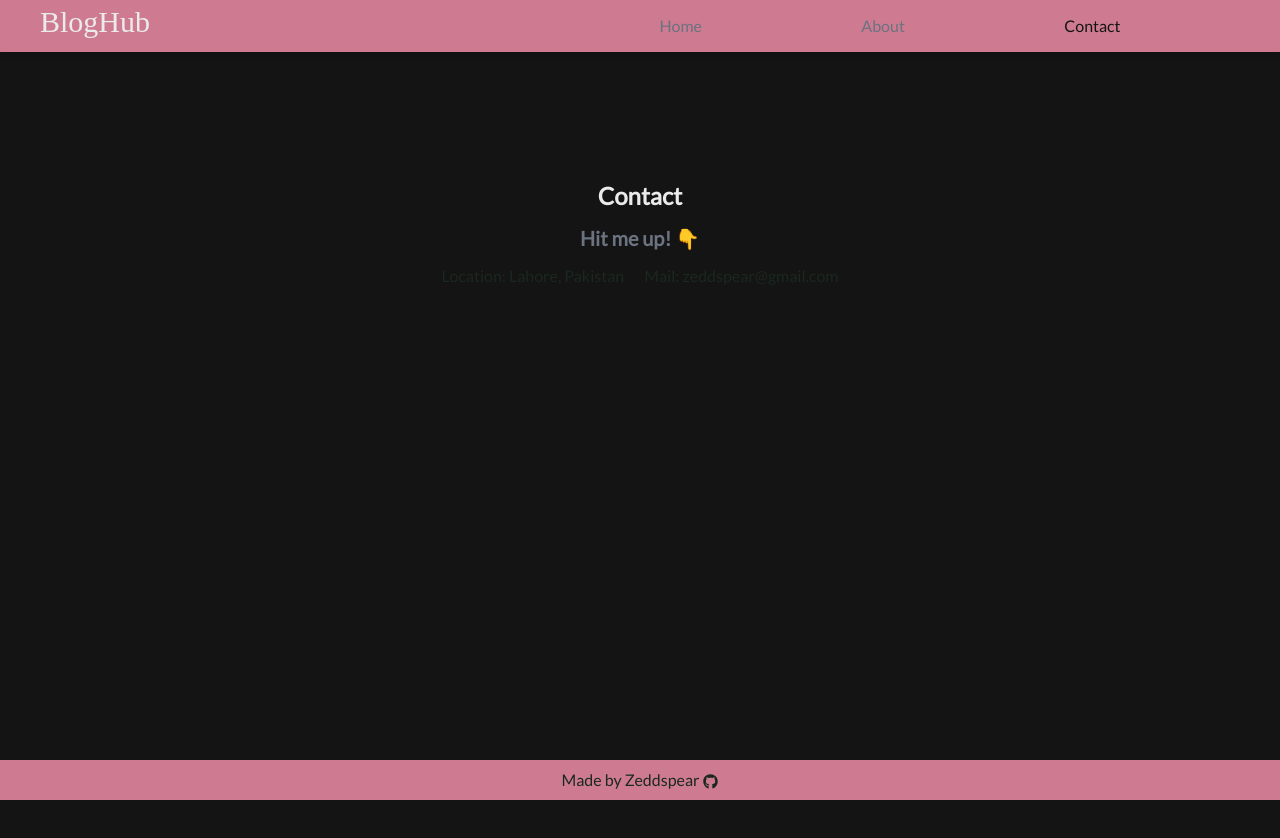
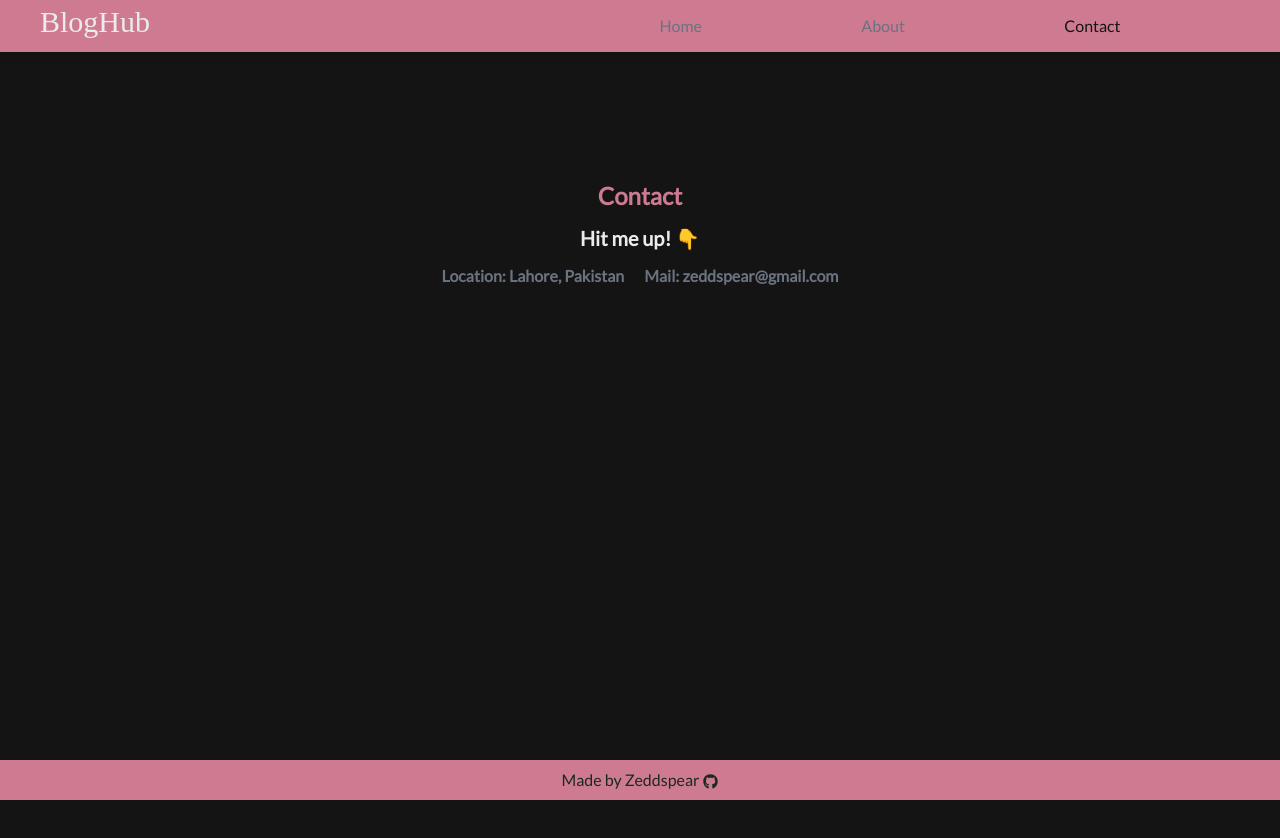
Before and after one commit to zeddspear/Blog-Website, a React (Vite) app in the folder client/: page /contact in a window 1280 px wide. Shown: the top 838 px of the page. Built offline with nearby package versions, Linux system fonts and the light colour scheme; no server answers; a web font is replaced by a local one.

Commit message:
Changed upload picture url

```diff
--- a/client/src/components/Contact/Contact.jsx
+++ b/client/src/components/Contact/Contact.jsx
@@ -1,9 +1,9 @@
 function Contact() {
   return (
     <div className="h-screen bg-surface flex flex-col  pt-32 items-center">
-      <p className="text-2xl font-bold text-tertiaryMain">Contact</p>
-      <p className="text-xl my-3 text-gray-500 font-bold">Hit me up! 👇</p>
-      <ul className="flex justify-center items-center gap-5  text-secondaryMain">
+      <p className="text-2xl font-bold text-primaryMain">Contact</p>
+      <p className="text-xl my-3 text-tertiaryMain font-bold">Hit me up! 👇</p>
+      <ul className="flex justify-center items-center gap-5 font-bold text-gray-500">
         <li>Location: Lahore, Pakistan</li>
         <li>Mail: zeddspear@gmail.com</li>
       </ul>
```
Also changed, not shown: 1 other file (tests, documents, lock files or other folders).
